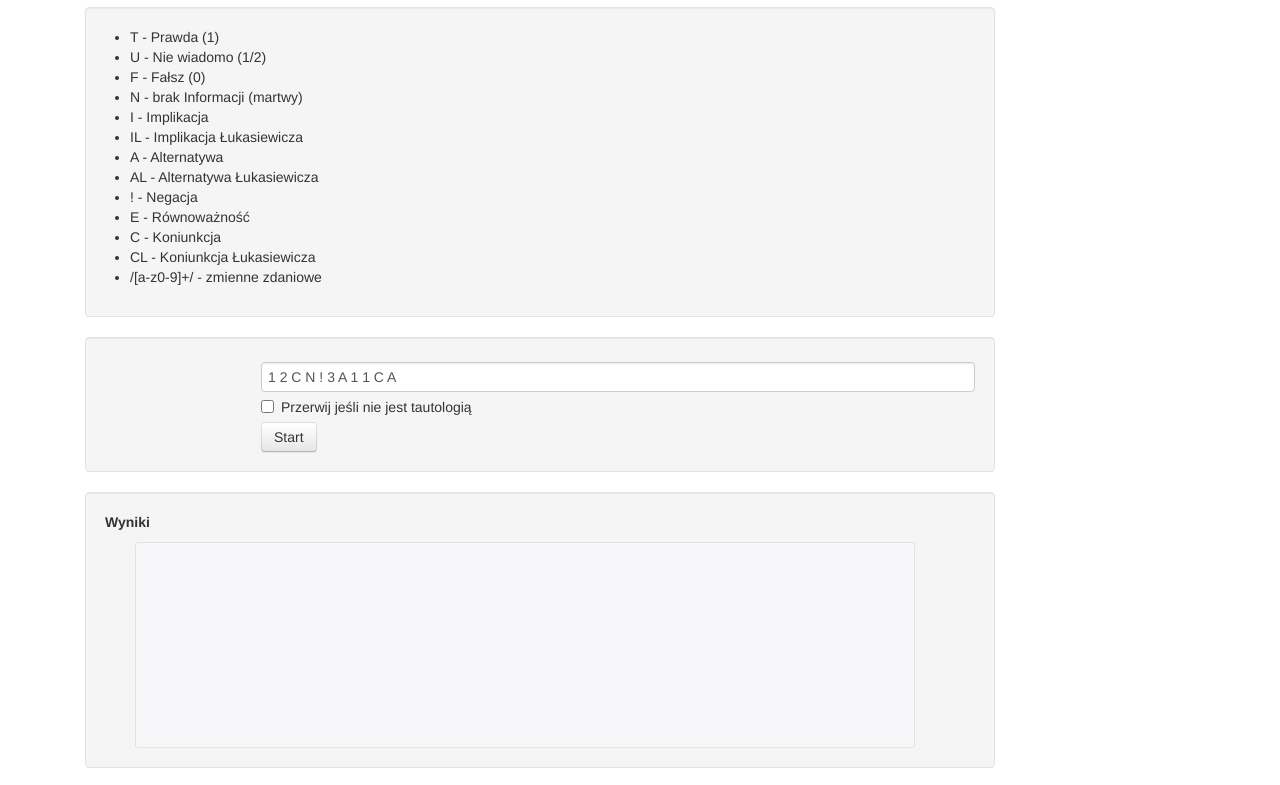
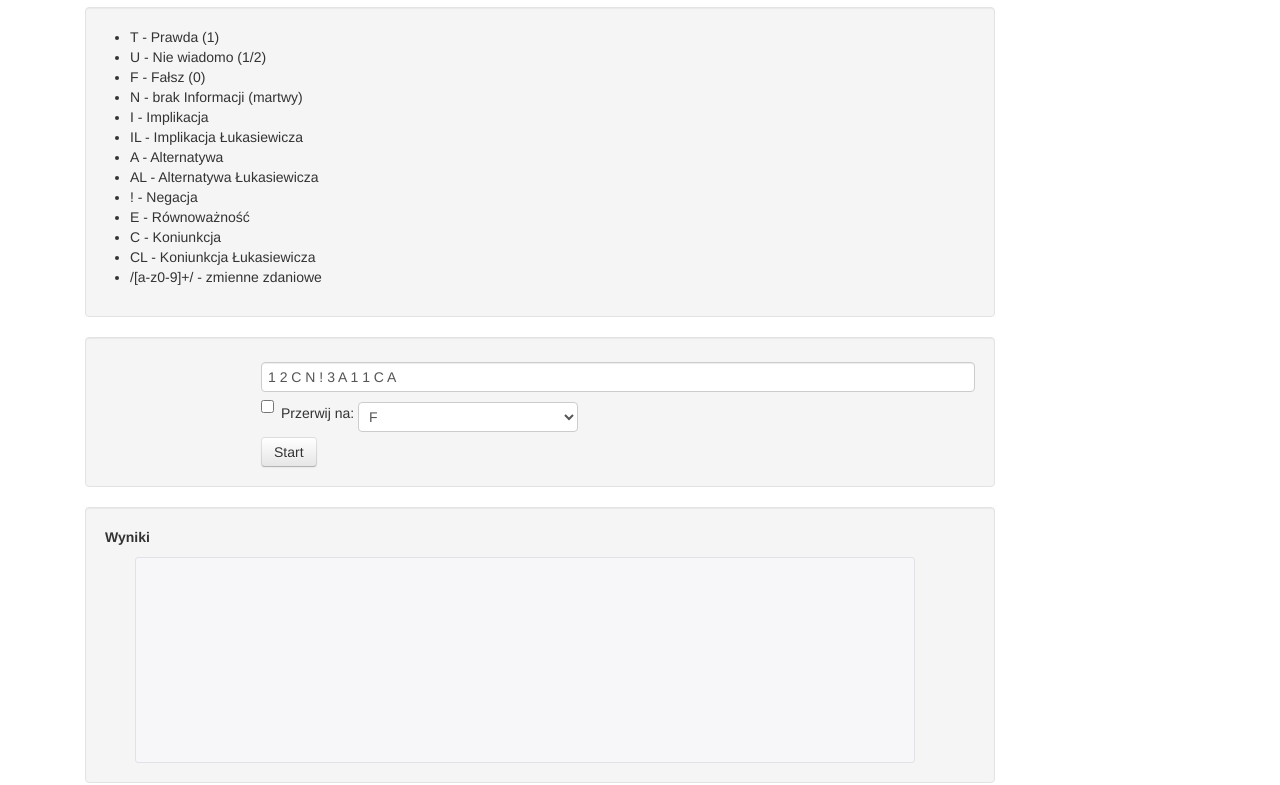
Before and after one commit to kwojn/lukasiewiczautomata, a plain HTML site: page public_html/index.html in a window 1280 px wide. Shown: the part 53-838 px from the top of the page. Drawn offline with Linux system fonts and the light colour scheme.

Commit message:
Some minor adjustments

```diff
--- a/public_html/index.html
+++ b/public_html/index.html
@@ -78,7 +78,13 @@
 			 <form onsubmit="controller.loadInputData('inputField',$(this)); return false;" class="navbar-form pull-right">
                             <input style="width:700px;" id="inputField" type="text" placeholder="input" value="1 2 C N ! 3 A 1 1 C A">
 							<div class="checkbox">
-							<label><input type="checkbox" value="1" name="breakOnFalse"> Przerwij jeśli nie jest tautologią</label>
+							<label><input type="checkbox" value="1" name="breakOnFalse"> Przerwij na:
+								<select name="stopOn" onchange="controller.updateOnStop(this);">
+								<option value="F">F</option>
+								<option value="U">U </option>
+								<option value="T">T</option>
+							</select>
+								 </label>
 							</div>
                             <button type="submit" class="btn">Start</button>
 
--- a/public_html/js/eventHandler.js
+++ b/public_html/js/eventHandler.js
@@ -22,4 +22,7 @@ function eventHandler(){
 
 
 
+
+
+
 }
--- a/public_html/js/main.js
+++ b/public_html/js/main.js
@@ -5,8 +5,11 @@ function controller() {
 	var self = this;
 	this.iterator = 0;
 	this.stopOnFalse = false;
+	this.stopOnValue = document.forms[0].stopOn.value;
 
-
+	this.updateOnStop  = function(htmlObject){
+		this.onStopValue = htmlObject.value;
+	}
 
 	this.__init = function() {
 
@@ -14,7 +17,7 @@ function controller() {
 		self.parser = new parser();
 		self.feedProvider = {};
 		self.automata = new automata();
-
+		$("#output").html("");
 
 	}
 
@@ -54,14 +57,16 @@ function controller() {
 		global.customEventHandler = new eventHandler();
 
 		global.customEventHandler.addListener("onIterationLimitReached", function(obj) {
-			console.log(obj.stop);
+
 			obj.stop = true;
 			return;
 		});
 
 		global.customEventHandler.addListener("onIterationEnd", function(obj) {
-			if (obj.rootNode.state === "F" && document.forms[0].breakOnFalse.checked === true) {
-				return obj.stopCondition = true;
+
+			if (obj.rootNode.state ==obj.onStopValue && document.forms[0].breakOnFalse.checked === true) {
+
+				return obj.feedProvider.stop = true;
 			}
 			var feed = obj.feedProvider.currentMatrix;
 			if (feed.length === 0) {
```
